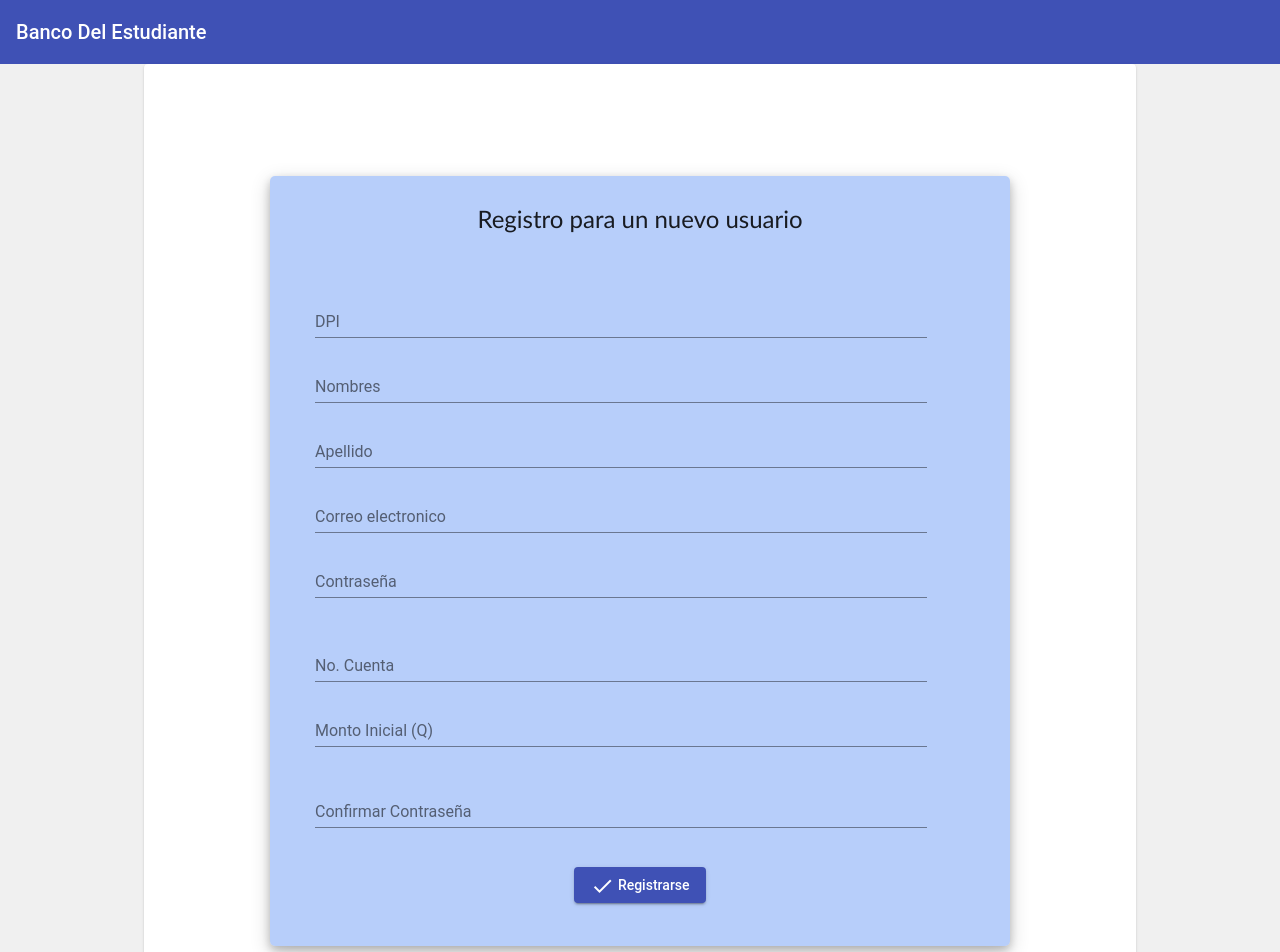
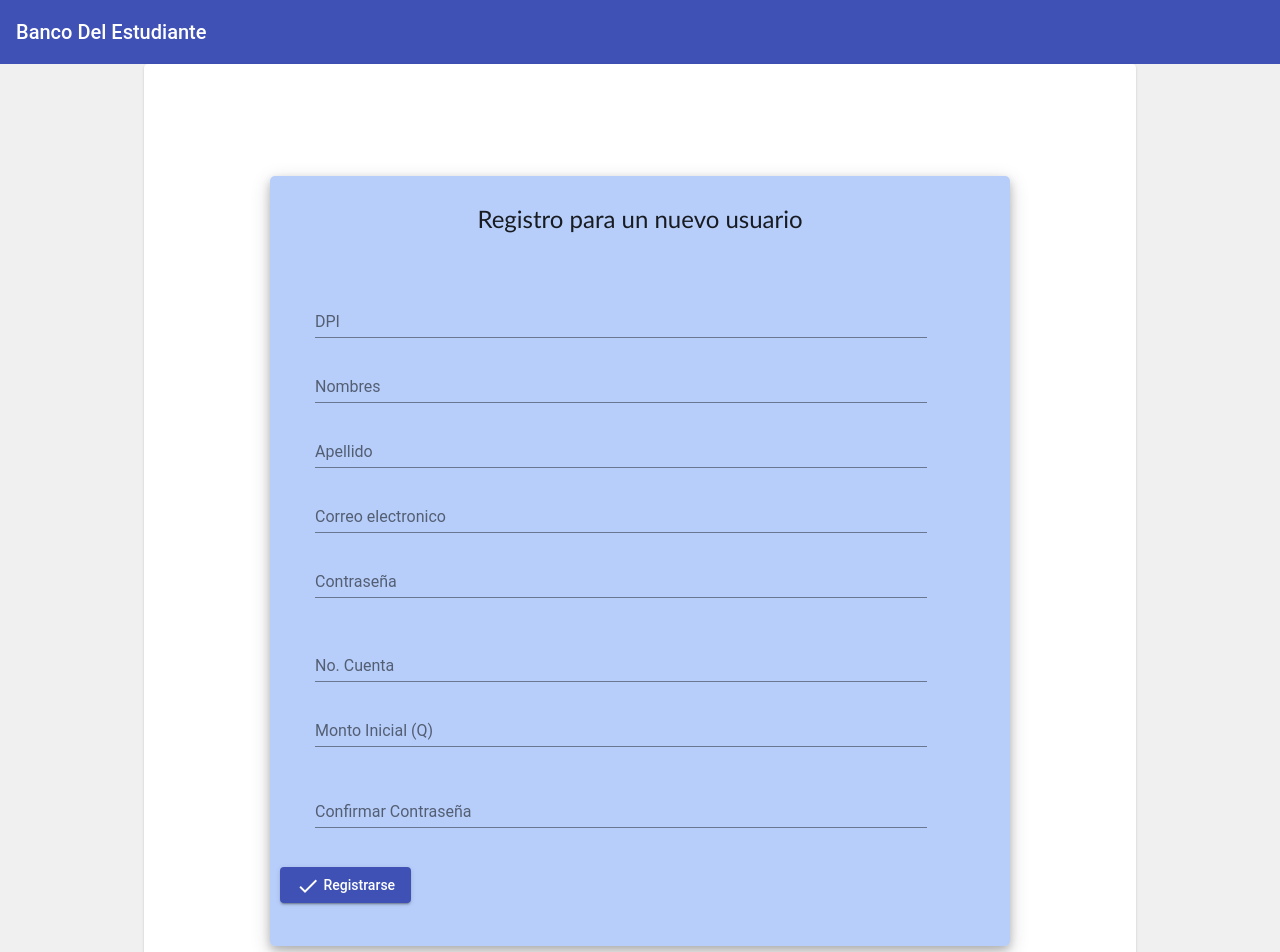
Before and after one commit to carlangas97/PracticaLabAD1, an Angular app in the folder Banco/: page /registro in a window 1280 px wide. Shown: the top 952 px of the page. Built offline with nearby package versions, Linux system fonts and the light colour scheme.

Commit message:
Update registrar.component.html

```diff
--- a/Banco/src/app/Componentes/registrar/registrar.component.html
+++ b/Banco/src/app/Componentes/registrar/registrar.component.html
@@ -87,7 +87,7 @@
       </div>
 
       <hr style="border: 5px">
-      <div align="center">
+      <div>
         <div style="display: flex">
           <div class="input-group-prepend">
             <span class="material-iconslogin"></span>
```
